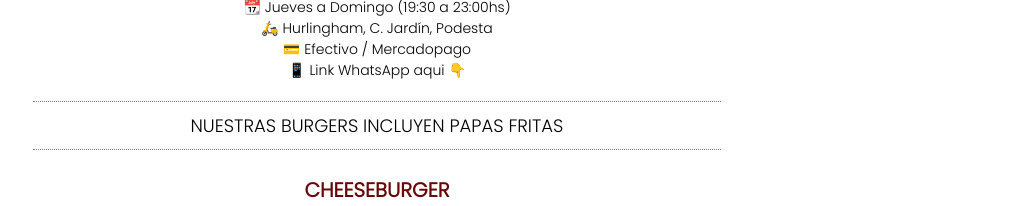
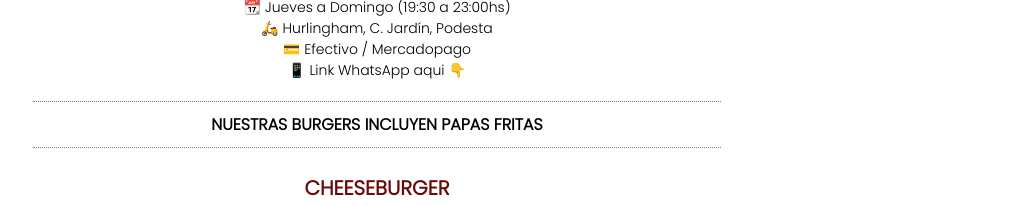
Before and after one commit to claudiodelkahez/menucito_the_friends_burgers, a plain HTML site: page index.html in a window 1280 px wide. Shown: the part 261-467 px from the top of the page, without its empty margins (263-1280 px from the left). Drawn offline with Linux system fonts and the light colour scheme.

Commit message:
arregle el msj del div sticky

```diff
--- a/style.css
+++ b/style.css
@@ -88,7 +88,8 @@ header {
     padding-bottom: 10px;
 
     text-align: center;
-    font-size: 18px;
+    font-size: 16px;
+    font-weight: 600;
 
     border-top: dotted 1px grey;
     border-bottom: dotted 1px grey;
```
